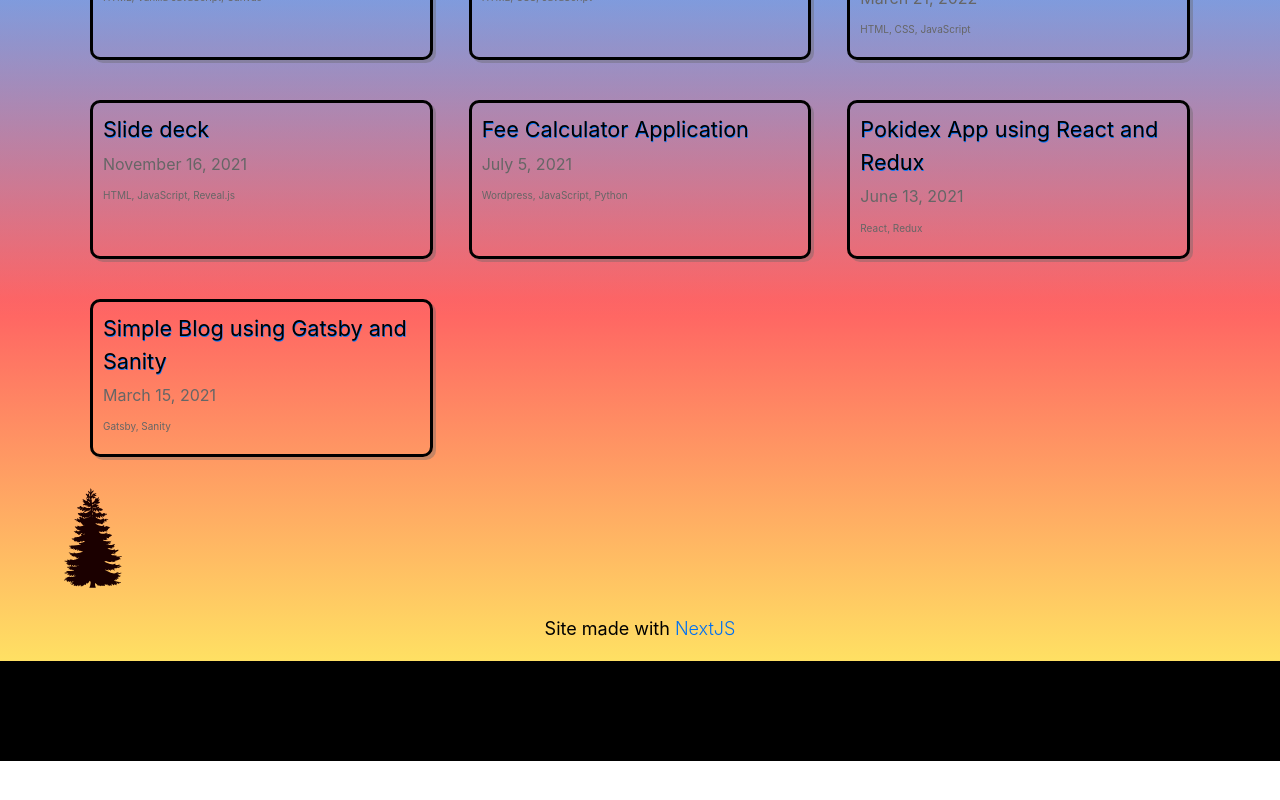
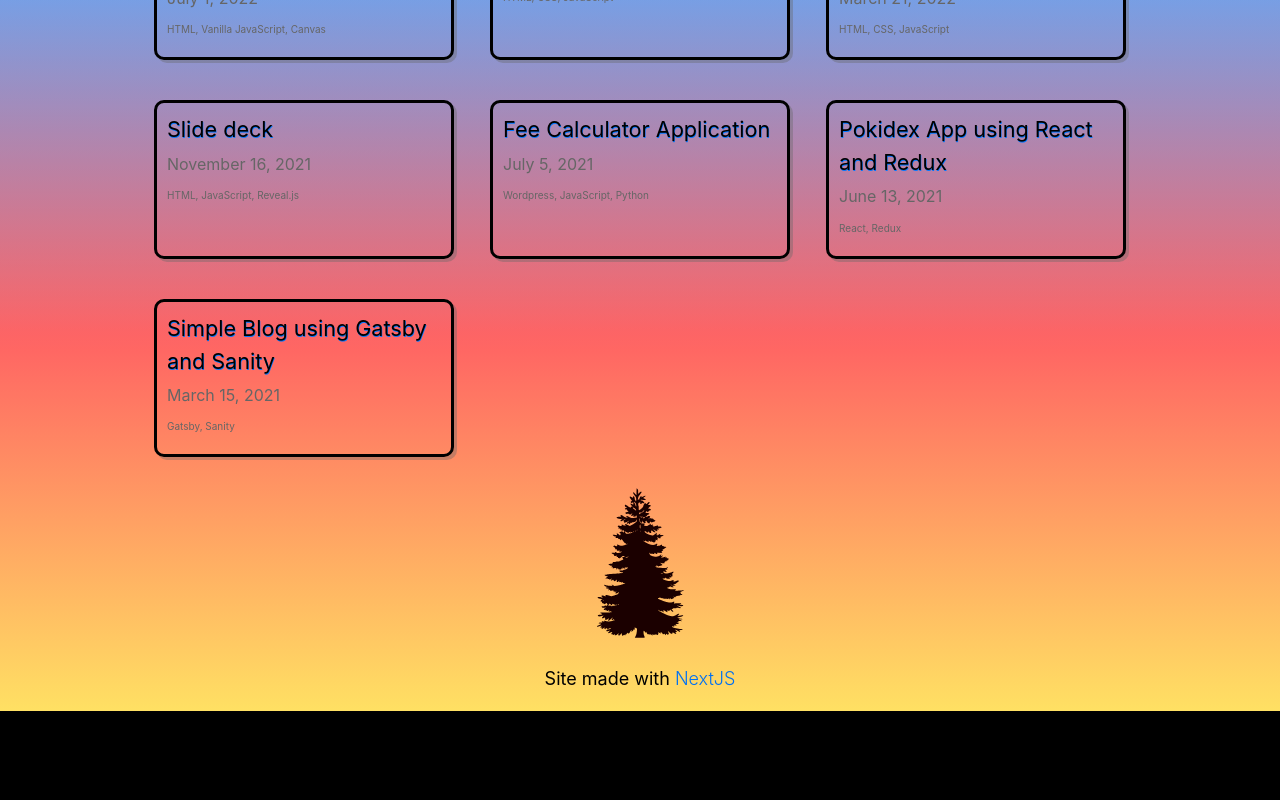
Before and after one commit to jonellwood/jonellwood_projects, a Next.js app: page / in a window 1280 px wide. Shown: the part 524-1324 px from the top of the page. Before the commit the page ends 1285 px from the top, so only its background shows below. Built offline with nearby package versions, Linux system fonts and the light colour scheme.

Commit message:
grrrr stupid image

```diff
--- a/components/footer.js
+++ b/components/footer.js
@@ -6,17 +6,17 @@ import utilStyles from "../styles/utils.module.css";
 export default function () {
   return (
     <footer className={styles.footer}>
-      <p>
-        Site made with <a href="https://nextjs.org/">NextJS</a>
-      </p>
-      {/* <Image
+      <Image
         src={tree}
         alt="Tree"
         priority
         layout="fixed"
-        className="footer-tree"
+        className={utilStyles.tree}
         height={150}
-      /> */}
+      />
+      <p>
+        Site made with <a href="https://nextjs.org/">NextJS</a>
+      </p>
     </footer>
   );
 }
--- a/components/layout.module.css
+++ b/components/layout.module.css
@@ -1,12 +1,7 @@
 .container {
-  max-width: 90%;
+  max-width: 80%;
   margin-left: auto;
   margin-right: auto;
-  /* max-width: 36rem; */
-  /* padding: 0 1rem; */
-  /* margin: 3rem auto 3rem; */
-  /* padding: 1rem auto 1rem; */
-  /* border: 20px double hotpink; */
 }
 
 .header {
@@ -20,3 +15,14 @@
 .backToHome {
   margin: 3rem 0 0;
 }
+
+@media (max-width: 900px) {
+  .footer {
+    display: none;
+  }
+}
+@media (max-width: 900px) {
+  .utilStyles.borderCircle {
+    display: none;
+  }
+}
--- a/pages/index.js
+++ b/pages/index.js
@@ -53,14 +53,14 @@ export default function Home({ allPostsData }) {
           )}
         </ul>
       </section>
-      <Image
+      {/* <Image
         src={tree}
         alt="Tree"
         priority
         className={utilStyles.tree}
         layout="fixed"
         height={100}
-      />
+      /> */}
     </Layout>
   );
 }
--- a/styles/global.css
+++ b/styles/global.css
@@ -25,7 +25,7 @@ a {
   text-decoration: underline;
 } */
 
-img {
+/* img {
   max-width: 100%;
   display: block;
-}
+} */
```
